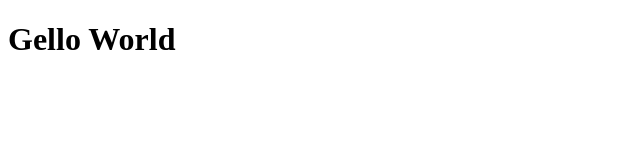
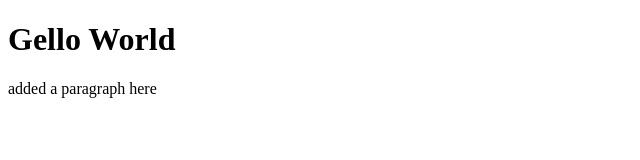
Before and after one commit to lupuilie/wantsome, a plain HTML site: page index.html in a window 1280 px wide. Shown: the whole page, without its empty margins (0-640 px from the left). Drawn offline with Linux system fonts and the light colour scheme.

Commit message:
paragraph added

```diff
--- a/index.html
+++ b/index.html
@@ -8,5 +8,6 @@
   </head>
   <body>
     <h1>Gello World</h1>
+    <p>added a paragraph here</p>
   </body>
 </html>
```
